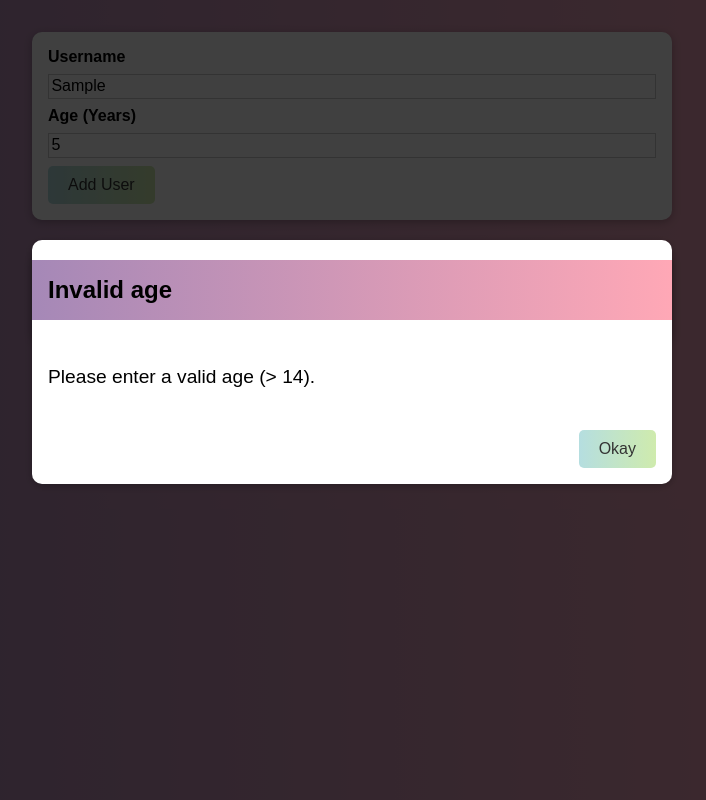
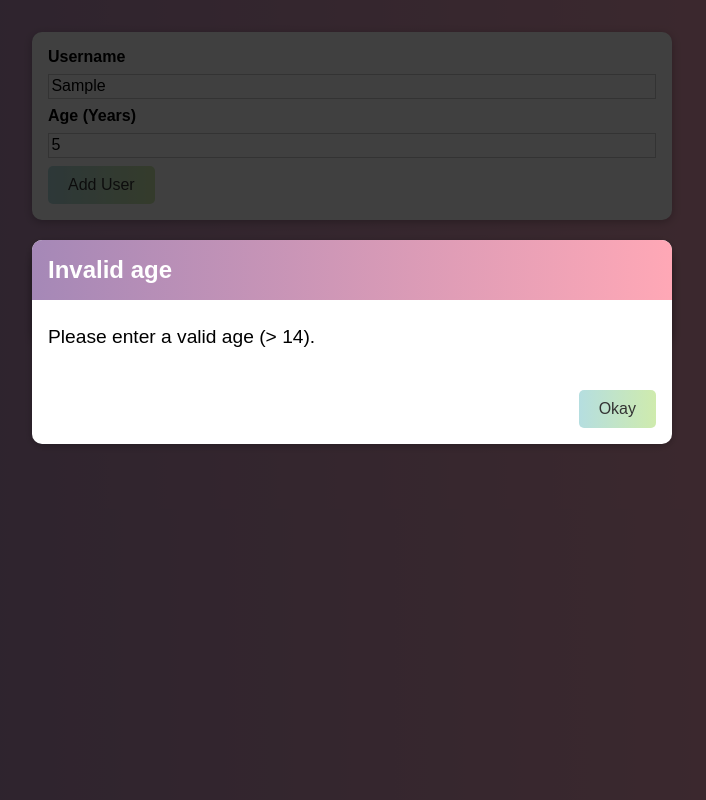
Before and after one commit to rishavConsoleLog21/React-2023, a React (Create React App) app in the folder S8_project2/: page / in a window 1280 px wide. Both pictures are taken after typing "Sample", "5" into the empty fields and a click on the button "Add User". Shown: the whole page, without its empty margins (288-994 px from the left). Built offline with nearby package versions, Linux system fonts and the light colour scheme.

Commit message:
Added Portals

```diff
--- a/S8_project2/public/index.html
+++ b/S8_project2/public/index.html
@@ -28,6 +28,8 @@
   </head>
   <body>
     <noscript>You need to enable JavaScript to run this app.</noscript>
+    <div id="backdrop-root"></div>
+    <div id="overlay-root"></div>
     <div id="root"></div>
     <!--
       This HTML file is a template.
--- a/S8_project2/src/App.js
+++ b/S8_project2/src/App.js
@@ -1,6 +1,7 @@
-import React, { useState } from "react";
+import React, { useState, Fragment } from "react";
 import AddUser from "./components/Users/AddUser";
 import UserList from "./components/Users/UserList";
+
 function App() {
   const [usersList, setUsersList] = useState([]);
 
@@ -14,10 +15,10 @@ function App() {
   };
 
   return (
-    <div>
+    <Fragment>
       <AddUser onAddUser={addUserHandler} />
       <UserList users={usersList} />
-    </div>
+    </Fragment>
   );
 }
 
--- a/S8_project2/src/components/UI/ErrorModal.js
+++ b/S8_project2/src/components/UI/ErrorModal.js
@@ -2,12 +2,18 @@ import React from "react";
 import classes from "./ErrorModal.module.css";
 import Card from "./Card";
 import Button from "./Button";
-const ErrorModal = (props) => {
+import ReactDOM from "react-dom";
+
+const Backdrop = (props) => {
+  return <div className={classes.backdrop} onClick={props.onConfirm} />;
+};
+
+const ModalOverlay = (props) => {
   return (
-    <div>
-      <div className={classes.backdrop} onClick={props.onConfirm} />
     <Card className={classes.modal}>
-        <h2 className={classes.header}>{props.title}</h2>
+      <header className={classes.header}>
+        <h2>{props.title}</h2>
+      </header>
       <div className={classes.content}>
         <p>{props.message}</p>
       </div>
@@ -15,7 +21,25 @@ const ErrorModal = (props) => {
         <Button onClick={props.onConfirm}>Okay</Button>
       </footer>
     </Card>
-    </div>
+  );
+};
+
+const ErrorModal = (props) => {
+  return (
+    <React.Fragment>
+      {ReactDOM.createPortal(
+        <Backdrop onConfirm={props.onConfirm} />,
+        document.getElementById("backdrop-root")
+      )}
+      {ReactDOM.createPortal(
+        <ModalOverlay
+          title={props.title}
+          message={props.message}
+          onConfirm={props.onConfirm}
+        />,
+        document.getElementById("overlay-root")
+      )}
+    </React.Fragment>
   );
 };
 
```
Lines whose indentation alone changed are shown as unchanged.
